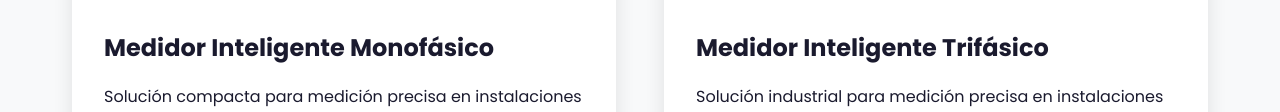
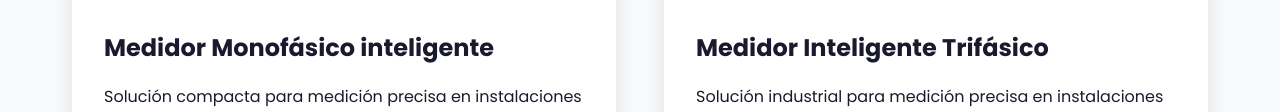
Before and after one commit to Diagnosis2025/IoT, a plain HTML site: page medidor_luz.html in a window 1280 px wide. Shown: the part 1681-1793 px from the top of the page. Drawn offline with Linux system fonts and the light colour scheme.

Commit message:
Add files via upload

```diff
--- a/medidor_luz.html
+++ b/medidor_luz.html
@@ -403,7 +403,7 @@
         </div>
 
         <div class="meter-container">
-            <!-- Medidor Monofásico -->
+            <!-- Medidor Monofásico chint-->
             <div class="meter-card">
                 <div class="meter-image">
                     <img src="img/medidorChintMono.JPG" alt="Medidor Monofásico">
@@ -422,7 +422,7 @@
                     </ul>
                 </div>
             </div>
-
+            <!-- Medidor Monofásico Lora-->
               <div class="meter-card">
                 <div class="meter-image">
                     <img src="img/medidor_monofasico.JPG" alt="Medidor Monofásico">
@@ -441,14 +441,14 @@
                     </ul>
                 </div>
             </div>
-
+            <!-- Medidor Monofásico smart-->
                          <div class="meter-card">
                 <div class="meter-image">
-                    <img src="img/medidorSmart.JPG" alt="Medidor Monofásico">
+                    <img src="img/medidorSmart.jpg" alt="Medidor Monofásico">
                     <span class="meter-badge">Monofásico</span>
                 </div>
                 <div class="meter-info">
-                    <h3>Medidor Inteligente Monofásico</h3>
+                    <h3>Medidor Monofásico inteligente</h3>
                     <p>Solución compacta para medición precisa en instalaciones residenciales y comerciales pequeñas.</p>
 
                     <ul class="meter-features">
```
